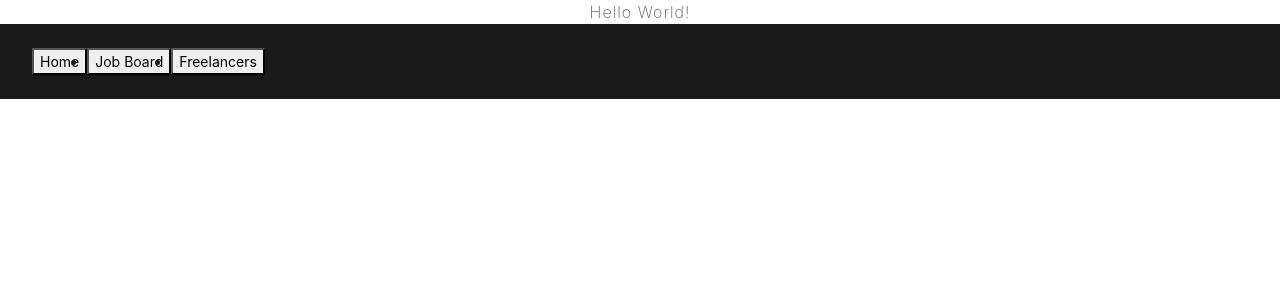
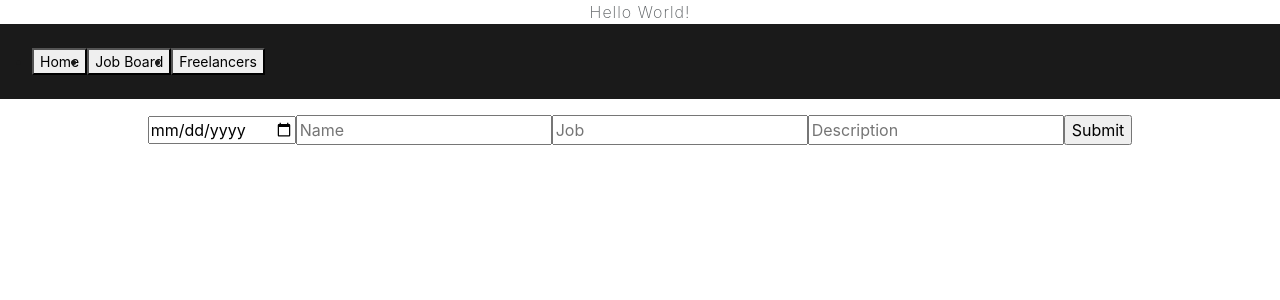
Before and after one commit to Marco74-90/US-Freelancing, a React (Create React App) app in the folder us-freelancing/: page /PostJob/1 in a window 1280 px wide. Shown: the top 300 px of the page. Built offline with nearby package versions, Linux system fonts and the light colour scheme.

Commit message:
Associated newJobs with Freelancer

```diff
--- a/us-freelancing/db.json
+++ b/us-freelancing/db.json
@@ -1,106 +1,180 @@
 {
-  "freelancer" : [
-    { "name":"John Mackie",
-      "skills":["Painting", "Dog-walking"," land-scaping"],
+  "freelancer": [
+    {
+      "name": "John Mackie",
+      "skills": [
+        "Painting",
+        "Dog-walking",
+        " land-scaping"
+      ],
       "rate": 15,
-      "rating":"",
-      "status":"Available",
+      "rating": "",
+      "status": "Available",
       "image": "https://thumbs.dreamstime.com/z/cheerful-smiling-man-takes-selfie-photo-his-best-friend-bea-cheerful-smiling-man-takes-selfie-photo-his-best-friend-133356442.jpg",
-      "bio":"Friendly professional who loves animals and being outdoors",
+      "bio": "Friendly professional who loves animals and being outdoors",
       "id": 1
     },
-    { "name": "Jennifer West",
-      "skills":["Car-repair", "Construction", "Organization"],
+    {
+      "name": "Jennifer West",
+      "skills": [
+        "Car-repair",
+        "Construction",
+        "Organization"
+      ],
       "rate": 20,
-      "rating":"",
-      "status":"Available",
+      "rating": "",
+      "status": "Available",
       "image": "https://image.shutterstock.com/image-photo/young-caucasian-female-mechanic-uniform-600w-1938355474.jpg",
-      "bio":"Tough and technical professional",
+      "bio": "Tough and technical professional",
       "id": 2
-
     },
-    { "name": "Chris Roberts",
-      "skills":["Car-repair","Construction","Cooking","Dog-walking", "Gardening"," Land-scaping", "Organization", "Painting"],
+    {
+      "name": "Chris Roberts",
+      "skills": [
+        "Car-repair",
+        "Construction",
+        "Cooking",
+        "Dog-walking",
+        "Gardening",
+        " Land-scaping",
+        "Organization",
+        "Painting"
+      ],
       "rate": 30,
-      "rating":"",
-      "status":"Available",
+      "rating": "",
+      "status": "Available",
       "image": "https://images.pexels.com/photos/6790072/pexels-photo-6790072.jpeg?auto=compress&cs=tinysrgb&dpr=2&w=500",
-      "bio":"Self described  Jack of all trades",
+      "bio": "Self described  Jack of all trades",
       "id": 3
     },
-    { "name": "Amanda Smith",
-      "skills":["Dog-walking", "Construction", "Cooking"],
+    {
+      "name": "Amanda Smith",
+      "skills": [
+        "Dog-walking",
+        "Construction",
+        "Cooking"
+      ],
       "rate": 15,
-      "rating":"",
-      "status":"Available",
+      "rating": "",
+      "status": "Available",
       "image": "https://images.pexels.com/photos/3771120/pexels-photo-3771120.jpeg?auto=compress&cs=tinysrgb&dpr=2&w=500",
-      "bio":"Dependable professional who gets the job done",
+      "bio": "Dependable professional who gets the job done",
       "id": 4
     },
-    { "name": "Alex Hunter",
-      "skills":["Painting", "Organization", "Gardening"],
+    {
+      "name": "Alex Hunter",
+      "skills": [
+        "Painting",
+        "Organization",
+        "Gardening"
+      ],
       "rate": 15,
-      "rating":"",
-      "status":"Available",
+      "rating": "",
+      "status": "Available",
       "image": "https://media.gettyimages.com/photos/urban-garden-on-top-of-the-city-picture-id946850198?k=6&m=946850198&s=612x612&w=0&h=JACRCiNuEKx10nLlOttXrZCfA662GIyb4Q8cMnYMHCo=",
-      "bio":"Quiet professional who takes pride in his work ",
+      "bio": "Quiet professional who takes pride in his work ",
       "id": 5
     },
-    { "name": "Brittney Jones",
-      "skills":["Car-repair"," Land-scaping", "Cooking"],
+    {
+      "name": "Brittney Jones",
+      "skills": [
+        "Car-repair",
+        " Land-scaping",
+        "Cooking"
+      ],
       "rate": 25,
-      "rating":"",
-      "status":"Available",
+      "rating": "",
+      "status": "Available",
       "image": "https://images.pexels.com/photos/1108101/pexels-photo-1108101.jpeg?auto=compress&cs=tinysrgb&dpr=2&w=500",
-      "bio":"Eccentric professional who loves working with Dirt and Cars ",
+      "bio": "Eccentric professional who loves working with Dirt and Cars ",
       "id": 6
     },
-    { "name": "Dave Crouch",
-      "skills":["Dog-walking", "Organization", "Gardening" ],
+    {
+      "name": "Dave Crouch",
+      "skills": [
+        "Dog-walking",
+        "Organization",
+        "Gardening"
+      ],
       "rate": 15,
-      "rating":"",
-      "status":"Available",
+      "rating": "",
+      "status": "Available",
       "image": "https://media.istockphoto.com/photos/professional-dog-walker-or-pet-sitter-walking-a-pack-of-cute-breed-picture-id1178180431?k=6&m=1178180431&s=612x612&w=0&h=SjrqLhJhZ4f4uz8IPggU2eNsC-5zaIOm_NKQzkSmRKo=",
-      "bio":"Calm Reserved professional who enjoys quiet relaxing jobs ",
+      "bio": "Calm Reserved professional who enjoys quiet relaxing jobs ",
       "id": 7
     },
-    { "name": " Felicia Freeman",
-      "skills":["Painting", "Construction", "Gardening"],
+    {
+      "name": " Felicia Freeman",
+      "skills": [
+        "Painting",
+        "Construction",
+        "Gardening"
+      ],
       "rate": 25,
-      "rating":"",
-      "status":"Available",
+      "rating": "",
+      "status": "Available",
       "image": "https://images.pexels.com/photos/6474502/pexels-photo-6474502.jpeg?auto=compress&cs=tinysrgb&dpr=2&w=500",
-      "bio":"Artistic professional who likes to showcase art through work ",
+      "bio": "Artistic professional who likes to showcase art through work ",
       "id": 8
     },
-    { "name": "Oliver Potter",
-      "skills":["Car-repair"," Land-scaping", "Cooking"],
+    {
+      "name": "Oliver Potter",
+      "skills": [
+        "Car-repair",
+        " Land-scaping",
+        "Cooking"
+      ],
       "rate": 25,
-      "rating":"",
-      "status":"Available",
+      "rating": "",
+      "status": "Available",
       "image": "https://images.pexels.com/photos/4489773/pexels-photo-4489773.jpeg?auto=compress&cs=tinysrgb&dpr=2&w=500",
-      "bio":"Awesome Professional who thrives at fixing cars and Cooking",
+      "bio": "Awesome Professional who thrives at fixing cars and Cooking",
       "id": 9
     },
-    { "name": "Veronica Weasley",
-      "skills":["Car-repair","Construction","Cooking","Dog-walking", "Gardening"," Land-scaping", "Organization", "Painting"],
+    {
+      "name": "Veronica Weasley",
+      "skills": [
+        "Car-repair",
+        "Construction",
+        "Cooking",
+        "Dog-walking",
+        "Gardening",
+        " Land-scaping",
+        "Organization",
+        "Painting"
+      ],
       "rate": 30,
-      "rating":"",
-      "status":"Available",
+      "rating": "",
+      "status": "Available",
       "image": "https://images.pexels.com/photos/6232020/pexels-photo-6232020.jpeg?auto=compress&cs=tinysrgb&dpr=2&w=500",
-      "bio":" She can do just about anything",
+      "bio": " She can do just about anything",
       "id": 10
     }
   ],
-
-  "jobs": [
+  "openJobs": [
     {
-        "id": "",
-        "dateRequest": "",
-        "name": "",
-        "description": "",
-        "freelancerId": ""
+      "id": 1,
+      "dateRequested": "2021-05-22",
+      "name": "thesurvivor",
+      "job": "Plumbing",
+      "description": "Kim",
+      "freelancerId": "2"
+    },
+    {
+      "id": 2,
+      "dateRequested": "2021-05-29",
+      "name": "Jackson",
+      "job": "Plumbing",
+      "description": "Buble",
+      "freelancerId": "3"
+    },
+    {
+      "id": 3,
+      "dateRequested": "2021-05-15",
+      "name": "Tina",
+      "job": "Oil Change",
+      "description": "Track needs oil change 2 hours of work",
+      "freelancerId": "4"
     }
   ]
-
 }
--- a/us-freelancing/src/components/PostJob.js
+++ b/us-freelancing/src/components/PostJob.js
@@ -2,67 +2,99 @@ import React, {Component} from 'react'
 import { useState, useEffect } from 'react'
 
 
-// export const PostJob = (props) => {
-//     console.log(props.location.objectId)
-//     return (
+export default function PostJob(props) {
+    const [freelancerId, setFreelancerId] = useState(props.match.params.id);
+
+    const [openJobs, setOpenJobs] = useState([]);
+    const [id, setId] = useState(0);
+
+    const [dateRequested, setDateRequested] = useState("");
+    const [name, setName] = useState("");
+    const [job, setJob] = useState("");
+    const [description, setDescription] = useState("");
+
+    const increment = () => {
+        let tmp = id;
+        setId(tmp+1);
+    }
+
+    const submitHandler = async (e) => {
+        e.preventDefault();
+
+        const reqObj = {};
+        reqObj.headers = {"Content-type": "application/json"};
+        reqObj.method = "POST";
+        reqObj.body = JSON.stringify({id,dateRequested, name, job, description, freelancerId})
+
+        const res = await fetch("http://localhost:3000/openJobs/", reqObj);
+        const newJob = await res.json();
+        // console.log(newJob);
+        increment();
+        setOpenJobs([newJob]);
+
+    }
+
+
+
+
+    return (
+                <form onSubmit={submitHandler}>
+                    <input type="date" name="dateRequested" placeholder="Date Request" value={dateRequested} onChange={(e) => setDateRequested(e.target.value)} />
+                    <input type="text" name="name" placeholder="Name" value={name} onChange={e => setName(e.target.value)} />
+                    <input type="text" name="job" placeholder="Job" value={job} onChange={e => setJob(e.target.value)} />
+                    <input type="text" name="description" placeholder="Description" value={description} onChange={e => setDescription(e.target.value)} />
+
+                    <input type="submit"/>
+
+                </form>
+
+    )
+
+}
+
+// export default class PostJob extends Component {
+
+//     state = {
+//         id: "",
+//         dateRequest: "",
+//         name: "",
+//         description: "",
+//         freelancerId: ""
+//     }
+
+//     submitHandler = (e) => {
+//         e.preventDefault();
+//         const tmp = {
+//             dateRequest: this.state.dateRequest,
+//             name: this.state.name,
+//             description: this.state.description,
+//             freelancerId: this.props.location.objectId.id
+
+//         }
+//         const reqObj = {};
+//         reqObj.headers = {"Content-type": "application/json"};
+//         reqObj.method = "POST";
+//         reqObj.body = JSON.stringify({tmp})
+
+//         fetch("http://localhost:3000/jobs", reqObj)
+//         .then(r => r.json())
+//         .then(console.log)
+//     }
+
+//     render() {
+
+
+//         return(
 //             <div>
-//                 <form>
-//                     <input type="date" name="dateRequested" placeholder="Date Request"/>
-//                     <input type="text" name="name" placeholder="Name"/>
-//                     <input type="text" name="job" placeholder="Job"/>
-//                     <input type="text" name="description" placeholder="Description"/>
-//                     <input type="text" name="description" placeholder="Description"/>
+//                 <form onSubmit={this.submitHandler}>
+//                     <input type="date" name="dateRequested" placeholder="Date Request" value= {this.state.dateRequest} onChange={e => this.setState({dateRequest: e.target.value})}/>
+//                     <input type="text" name="name" placeholder="Name" value= {this.state.name} onChange={e => this.setState({name: e.target.value})}/>
+//                     <input type="text" name="description" placeholder="Job" value= {this.state.description} onChange={e => this.setState({description: e.target.value})}/>
+
 //                     <input type="submit"/>
 
 //                 </form>
 //             </div>
-//     )
-
+//         )
+//     }
 // }
-
-export default class PostJob extends Component {
-
-    state = {
-        id: "",
-        dateRequest: "",
-        name: "",
-        description: "",
-        freelancerId: ""
-    }
-
-    submitHandler = (e) => {
-        e.preventDefault();
-        const tmp = {
-            dateRequest: this.state.dateRequest,
-            name: this.state.name,
-            description: this.state.description,
-            freelancerId: this.props.location.objectId.id
-
-        }
-        const reqObj = {};
-        reqObj.headers = {"Content-type": "application/json"};
-        reqObj.method = "POST";
-        reqObj.body = JSON.stringify({tmp})
-
-        fetch("http://localhost:3000/jobs", reqObj)
-        .then(r => r.json())
-        .then(console.log)
-    }
-
-    render() {
-
-
-        return(
-            <div>
-                <form onSubmit={this.submitHandler}>
-                    <input type="date" name="dateRequested" placeholder="Date Request" value= {this.state.dateRequest} onChange={e => this.setState({dateRequest: e.target.value})}/>
-                    <input type="text" name="name" placeholder="Name" value= {this.state.name} onChange={e => this.setState({name: e.target.value})}/>
-                    <input type="text" name="description" placeholder="Job" value= {this.state.description} onChange={e => this.setState({description: e.target.value})}/>
-
-                    <input type="submit"/>
-
-                </form>
-            </div>
-        )
-    }
-}
--- a/us-freelancing/src/container/Home.js
+++ b/us-freelancing/src/container/Home.js
@@ -25,7 +25,7 @@ export default class Home extends Component {
 
                 <Route exact path="/FreelancerBoard"  component={FreelancerBoard} />
                 <Route exact path="/JobBoard" component={JobBoard}/>
-                <Route exact path="/PostJob" component={PostJob} />
+                <Route exact path="/PostJob/:id" component={PostJob} />
                 {/* <Route path="/PostJob/:id" render={()=> <PostJob jobState={this.state} />} /> */}
 
               </Switch>
```
Lines whose indentation alone changed are shown as unchanged.
